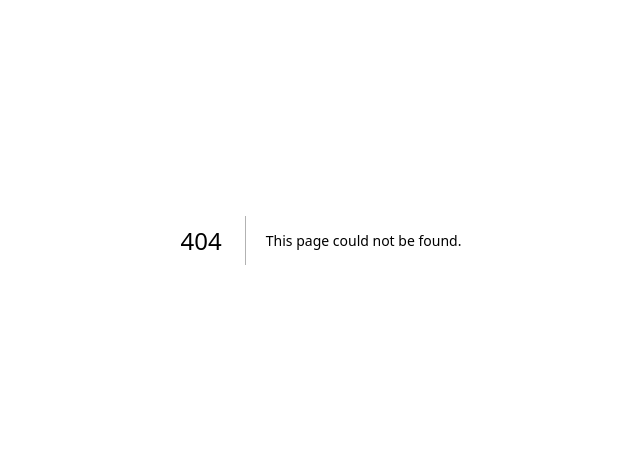
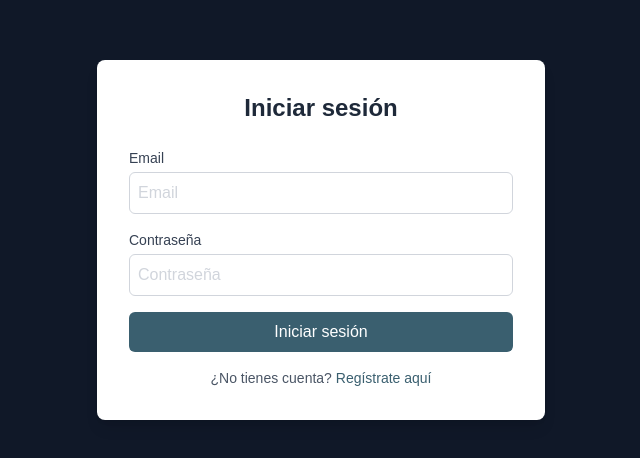
Before and after one commit to Sebasto696/recoleccion-app, a Next.js app: page /views/admin/login in a window 1280 px wide. Before the commit this address had no page. Shown: the part 160-618 px from the top of the page, without its empty margins (319-959 px from the left). Built offline with nearby package versions, Linux system fonts and the light colour scheme.

Commit message:
login redireccionado al admin

```diff
--- /dev/null
+++ b/src/app/views/admin/login/page.jsx
@@ -0,0 +1,101 @@
+"use client";
+import { useState } from "react";
+import { useRouter } from "next/navigation";
+
+export default function LoginPage() {
+    const [email, setEmail] = useState("");
+    const [password, setPassword] = useState("");
+    const router = useRouter();
+
+    const handleLogin = async (e) => {
+        e.preventDefault();
+
+        // Verificamos que los campos no estén vacíos
+        if (!email || !password) {
+            alert("⚠️ Todos los campos son obligatorios");
+            return;
+        }
+
+        const userData = { correo: email, contrasena: password };
+
+        try {
+            const response = await fetch(`${process.env.NEXT_PUBLIC_API_URL}/api/usuarios/login`, {
+                method: "POST",
+                headers: {
+                    "Content-Type": "application/json",
+                },
+                body: JSON.stringify(userData),
+            });
+
+            if (response.ok) {
+                const data = await response.json();
+
+                localStorage.setItem("token", data.token);
+
+                alert("✅ Inicio de sesión exitoso");
+                router.push("/views/dashboard");
+            } else {
+                const errorData = await response.json();
+                alert(`❌ Error al iniciar sesión: ${errorData.mensaje || "Usuario o contraseña incorrectos"}`);
+            }
+        } catch (error) {
+            alert("❌ Hubo un error de conexión al servidor.");
+            console.error("Error de red:", error);
+        }
+    };
+
+    return (
+        <div className="min-h-screen flex items-center justify-center bg-gray-900">
+            <div className="bg-white p-8 rounded-lg shadow-lg w-full max-w-md">
+                <h2 className="text-2xl font-bold mb-6 text-center text-gray-800">
+                    Iniciar sesión
+                </h2>
+
+                <form className="space-y-4" onSubmit={handleLogin}>
+                    <div>
+                        <label className="block text-sm font-medium text-gray-700">
+                            Email
+                        </label>
+                        <input
+                            type="email"
+                            value={email}
+                            onChange={(e) => setEmail(e.target.value)}
+                            placeholder="Email"
+                            className="mt-1 text-black  w-full border border-gray-300 rounded-md p-2 focus:ring focus:ring-blue-200 placeholder:text-gray-300"
+                        />
+                    </div>
+
+                    <div>
+                        <label className="block text-sm font-medium text-gray-700">
+                            Contraseña
+                        </label>
+                        <input
+                            type="password"
+                            value={password}
+                            onChange={(e) => setPassword(e.target.value)}
+                            placeholder="Contraseña"
+                            className="mt-1 text-black w-full border border-gray-300 rounded-md p-2 focus:ring focus:ring-blue-200 placeholder:text-gray-300"
+                        />
+                    </div>
+
+                    <button
+                        type="submit"
+                        className="w-full bg-[#3a5f6f] text-white py-2 rounded-md hover:bg-blue-800 transition"
+                    >
+                        Iniciar sesión
+                    </button>
+                </form>
+
+                <p className="mt-4 text-center text-sm text-gray-600">
+                    ¿No tienes cuenta?{" "}
+                    <button
+                        onClick={() => router.push("/views/register")}
+                        className="text-[#3a5f6f] hover:underline"
+                    >
+                        Regístrate aquí
+                    </button>
+                </p>
+            </div>
+        </div>
+    );
+}
```
